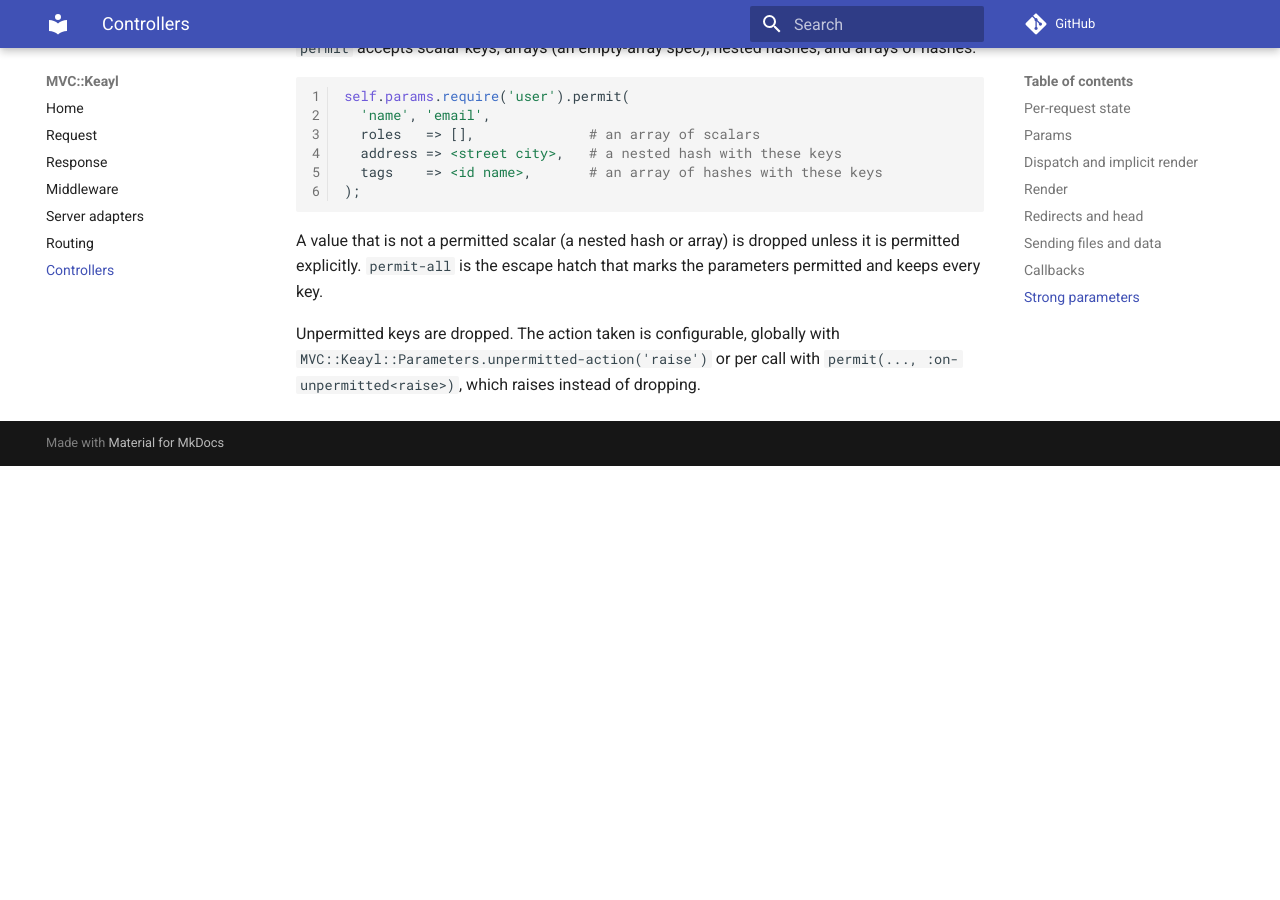
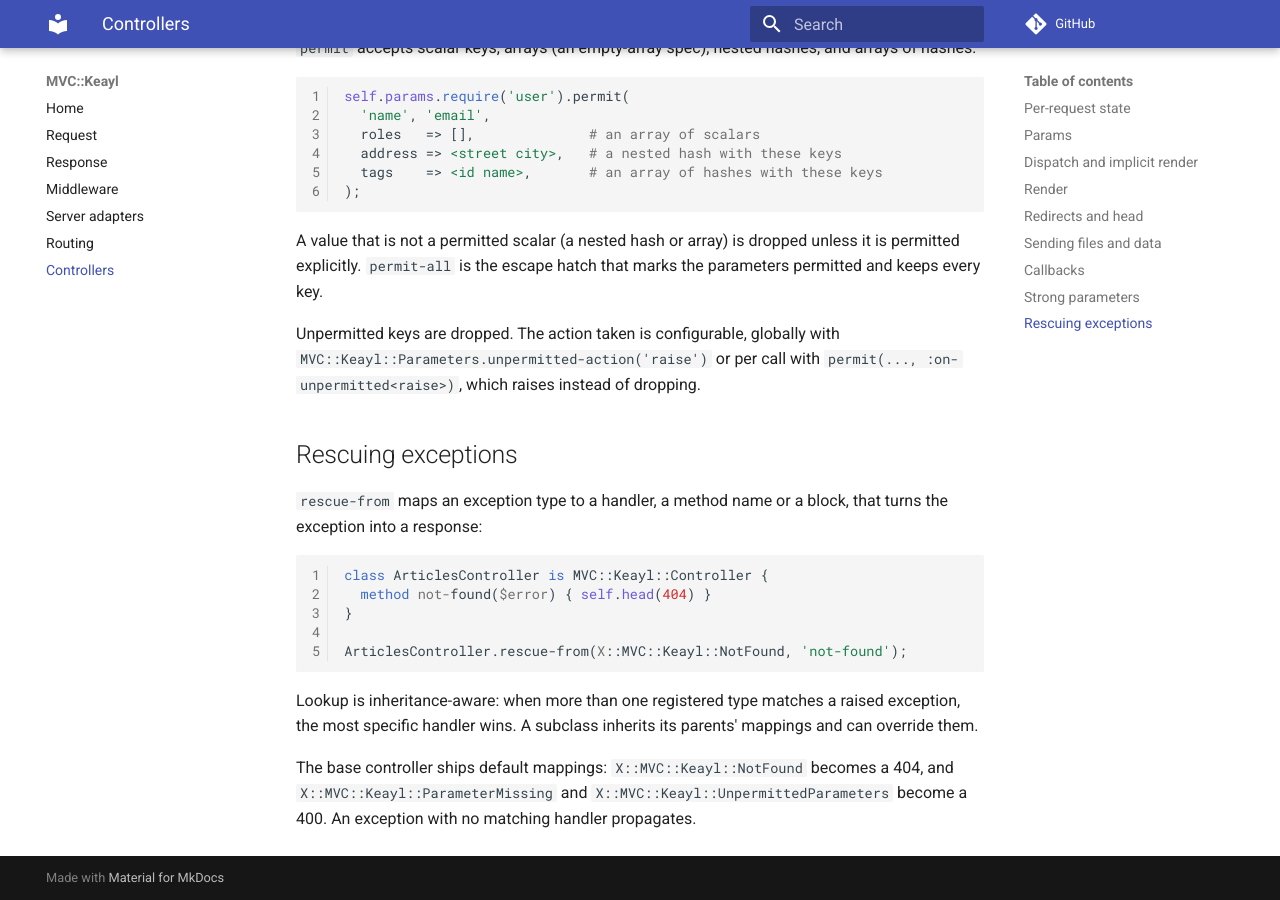
Before and after one commit to gdonald/MVC-Keayl, an MkDocs documentation site: the page built from docs-src/docs/controllers.md, in a window 1280 px wide and 900 px high, scrolled down 4609 px. Built offline with MkDocs 1.6.1 and Material for MkDocs 9.7.7, drawn with Linux system fonts in a browser that asks for light colours; comment, search, counter and statistics services are not loaded; before the commit the page ends 5075 px from its top, so only the background shows below that.

Commit message:
Add controller rescues

````diff
--- a/META6.json
+++ b/META6.json
@@ -25,6 +25,7 @@
     "MVC::Keayl::Adapter::Test": "lib/MVC/Keayl/Adapter/Test.rakumod",
     "MVC::Keayl::Controller": "lib/MVC/Keayl/Controller.rakumod",
     "MVC::Keayl::Endpoint": "lib/MVC/Keayl/Endpoint.rakumod",
+    "MVC::Keayl::Errors": "lib/MVC/Keayl/Errors.rakumod",
     "MVC::Keayl::Middleware": "lib/MVC/Keayl/Middleware.rakumod",
     "MVC::Keayl::MiddlewareStack": "lib/MVC/Keayl/MiddlewareStack.rakumod",
     "MVC::Keayl::Parameters": "lib/MVC/Keayl/Parameters.rakumod",
--- a/docs-src/docs/controllers.md
+++ b/docs-src/docs/controllers.md
@@ -241,3 +241,25 @@ parameters permitted and keeps every key.
 Unpermitted keys are dropped. The action taken is configurable, globally with
 `MVC::Keayl::Parameters.unpermitted-action('raise')` or per call with
 `permit(..., :on-unpermitted<raise>)`, which raises instead of dropping.
+
+## Rescuing exceptions
+
+`rescue-from` maps an exception type to a handler, a method name or a block, that
+turns the exception into a response:
+
+```perl6
+class ArticlesController is MVC::Keayl::Controller {
+  method not-found($error) { self.head(404) }
+}
+
+ArticlesController.rescue-from(X::MVC::Keayl::NotFound, 'not-found');
+```
+
+Lookup is inheritance-aware: when more than one registered type matches a raised
+exception, the most specific handler wins. A subclass inherits its parents'
+mappings and can override them.
+
+The base controller ships default mappings: `X::MVC::Keayl::NotFound` becomes a
+404, and `X::MVC::Keayl::ParameterMissing` and
+`X::MVC::Keayl::UnpermittedParameters` become a 400. An exception with no matching
+handler propagates.
````
Also changed, not shown: 5 other files.
